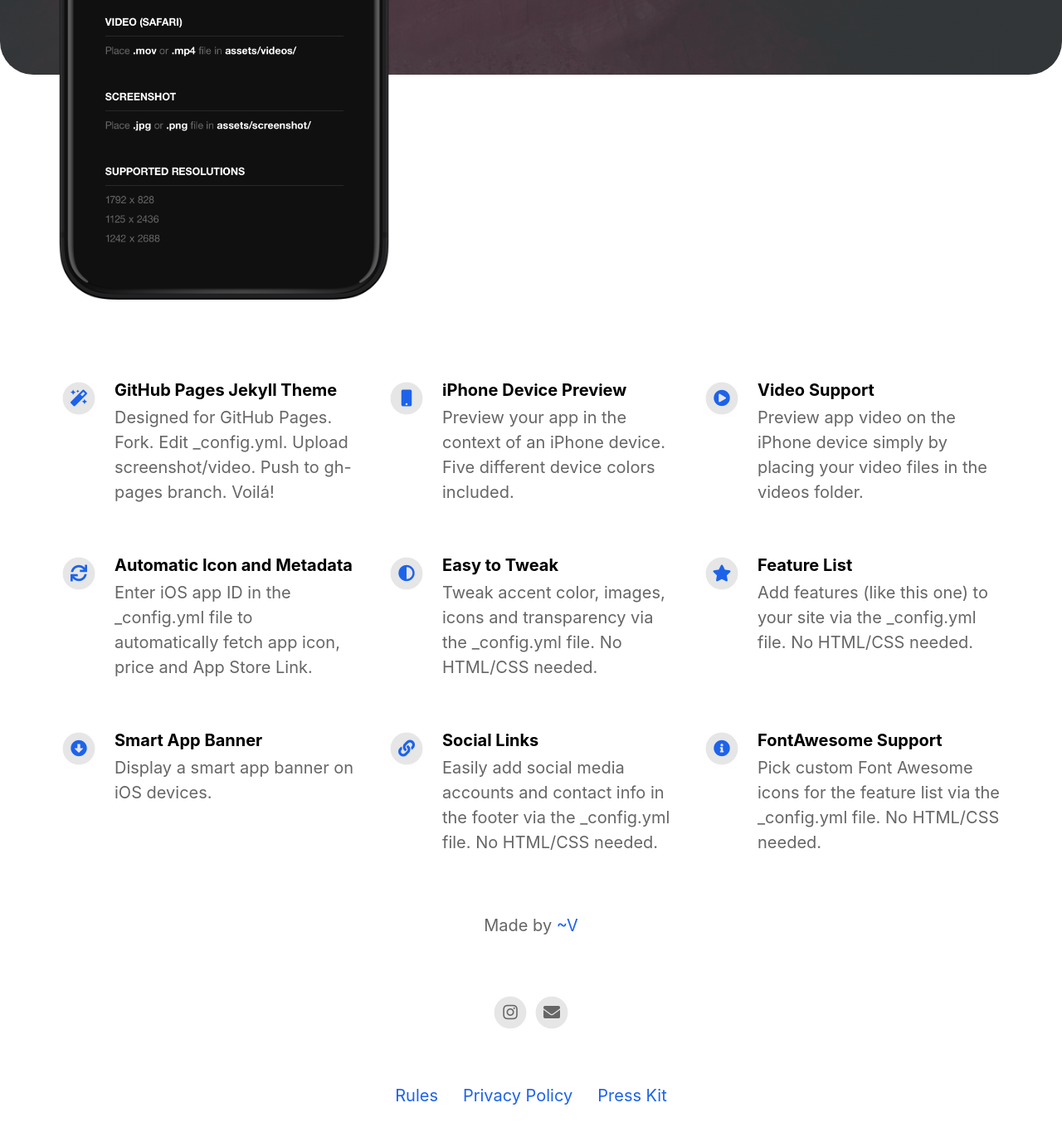
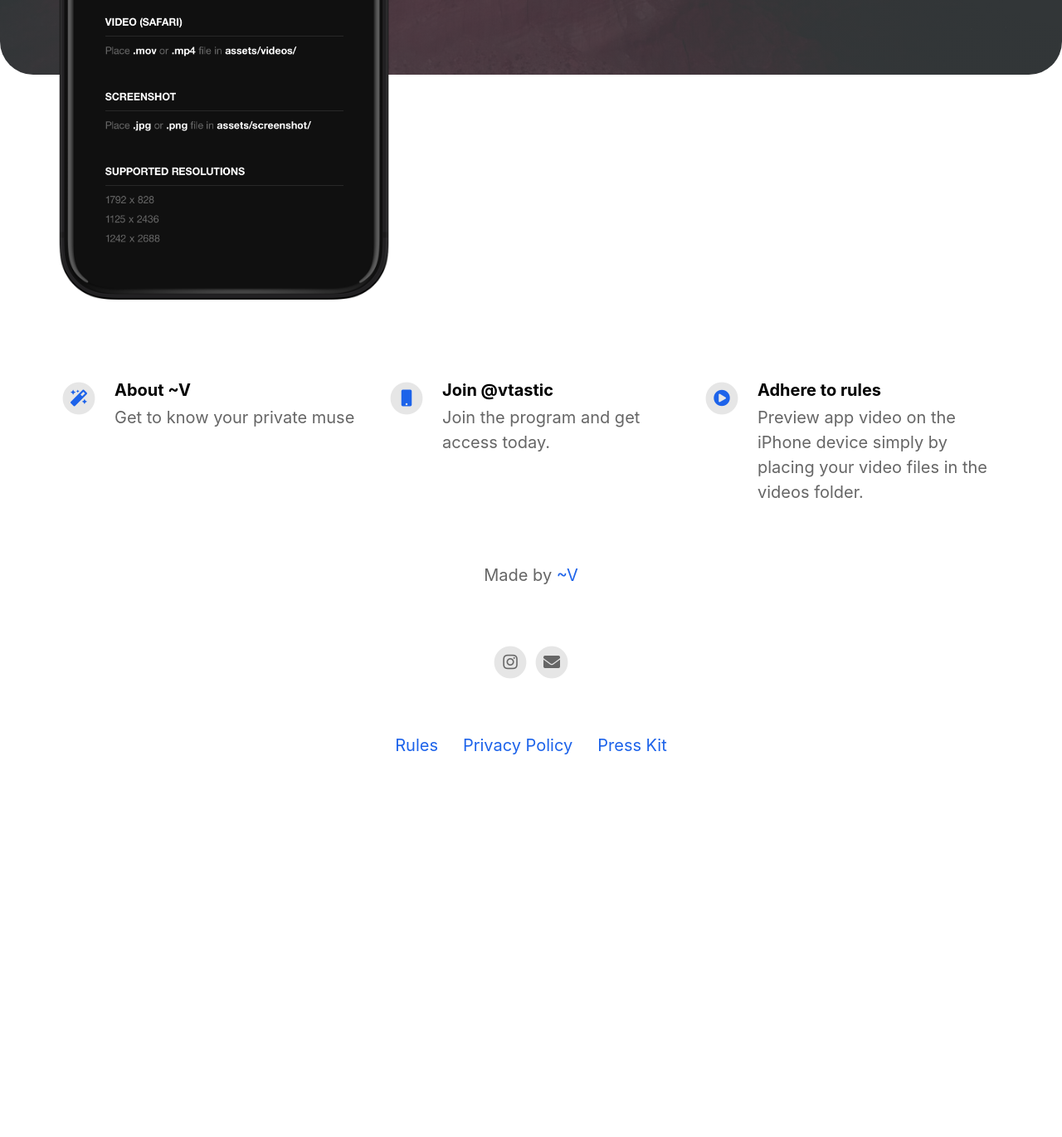
Before and after one commit to 5tnvan/vtastic, a Jekyll site: the page built from index.html, in a window 1280 px wide and 1400 px high, scrolled down 624 px. Shown: the top 1370 px of the window at 83% size. Built offline with Jekyll 4.4.1, drawn with Linux system fonts in a browser that asks for light colours; nearby versions of some CDN libraries; after the commit the page ends 1602 px from its top, so only the background shows below that.

Commit message:
Update _config.yml

```diff
--- a/_config.yml
+++ b/_config.yml
@@ -36,45 +36,17 @@ mastodon_link                             :
 # Feature List                            Edit, add or remove features to be presented.
 features                                  :
 
-  - title                                 : GitHub Pages Jekyll Theme
-    description                           : Designed for GitHub Pages. Fork. Edit _config.yml. Upload screenshot/video. Push to gh-pages branch. Voilá!
+  - title                                 : About ~V
+    description                           : Get to know your private muse
     fontawesome_icon_name                 : magic
 
-  - title                                 : iPhone Device Preview
-    description                           : Preview your app in the context of an iPhone device. Five different device colors included.
+  - title                                 : Join @vtastic
+    description                           : Join the program and get access today.
     fontawesome_icon_name                 : mobile
 
-  - title                                 : Video Support
+  - title                                 : Adhere to rules
     description                           : Preview app video on the iPhone device simply by placing your video files in the videos folder.
     fontawesome_icon_name                 : play-circle
-
-  - title                                 : Automatic Icon and Metadata
-    description                           : Enter iOS app ID in the _config.yml file to automatically fetch app icon, price and App Store Link.
-    fontawesome_icon_name                 : sync
-
-  - title                                 : Easy to Tweak
-    description                           : Tweak accent color, images, icons and transparency via the _config.yml file. No HTML/CSS needed.
-    fontawesome_icon_name                 : adjust
-
-  - title                                 : Feature List
-    description                           : Add features (like this one) to your site via the _config.yml file. No HTML/CSS needed.
-    fontawesome_icon_name                 : star
-
-  - title                                 : Smart App Banner
-    description                           : Display a smart app banner on iOS devices.
-    fontawesome_icon_name                 : arrow-alt-circle-down
-
-  - title                                 : Social Links
-    description                           : Easily add social media accounts and contact info in the footer via the _config.yml file. No HTML/CSS needed.
-    fontawesome_icon_name                 : link
-
-  - title                                 : FontAwesome Support
-    description                           : Pick custom Font Awesome icons for the feature list via the _config.yml file. No HTML/CSS needed.
-    fontawesome_icon_name                 : info-circle
-
-  - title                                 : # New Feature Title
-    description                           : # New Feature Description
-    fontawesome_icon_name                 : # Enter Font Awesome icon name (e.g. star). Find icons on fontawesome.com/icons.
 
 
 
```
